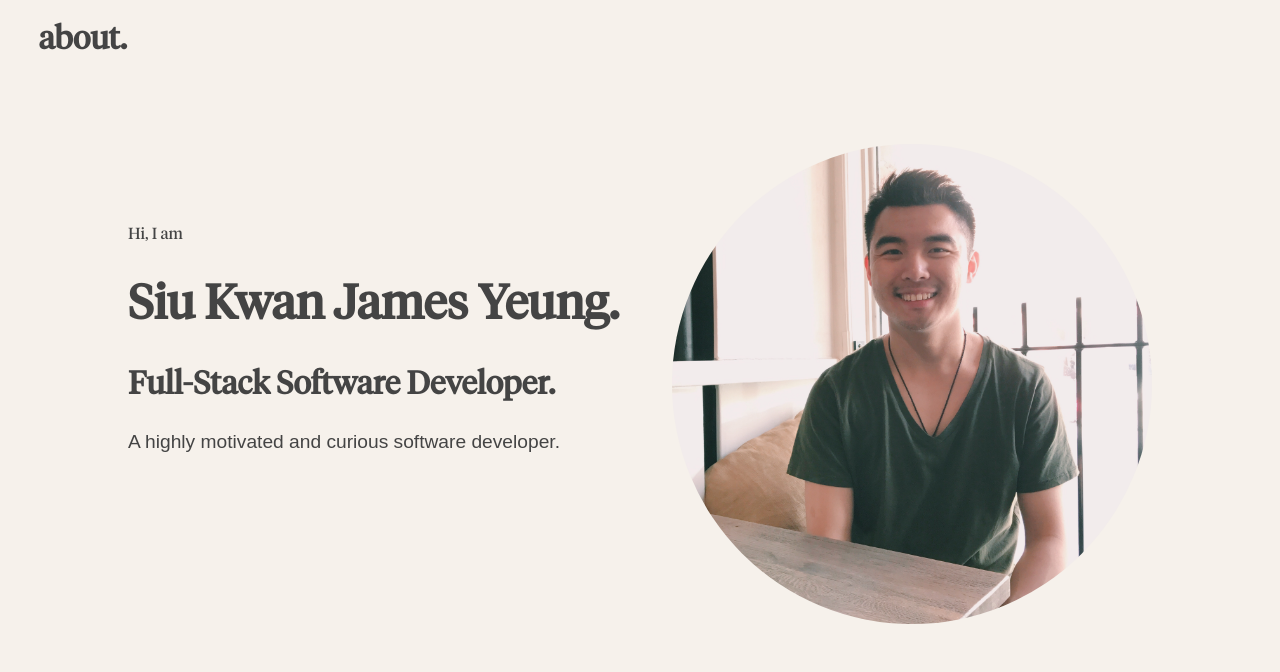
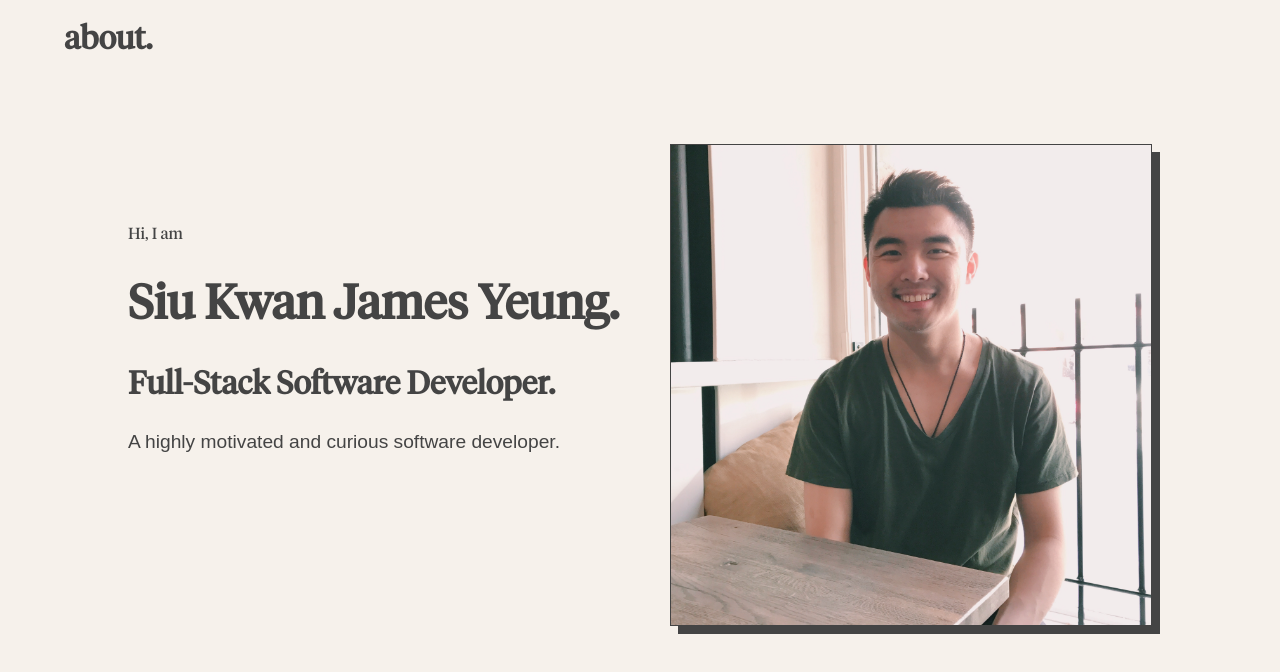
Before and after one commit to OneInfiniteLoops/Portfolio, a React (Create React App) app: page / in a window 1280 px wide. Shown: the top 672 px of the page. Built offline with nearby package versions, Linux system fonts and the light colour scheme.

Commit message:
Makes minor styling changes to NavBar and ProfileImage, Removes unused styling

```diff
--- a/src/App.css
+++ b/src/App.css
@@ -16,25 +16,26 @@
 .NavBar {
   font-family: "Tiempos Headline";
   text-align: left;
-  padding-left: 3%;
+  padding-left: 5%;
+  background-color: #f6f1eb;
   color: #444;
 }
 
 .Introduction {
   font-family: "Tiempos Headline";
   color: #444;
-  /* border: #444 1px solid; */
   padding: 10%;
 }
 
 .ProfileImage img {
   width: 30rem;
   height: 30rem;
-  border-radius: 100%;
   object-fit: cover;
   position: absolute;
   top: 18%;
   right: 10%;
+  border: #444 solid 1px;
+  box-shadow: 8px 8px #444;
 }
 
 .Introduction p {
@@ -51,8 +52,6 @@
 
 .Introduction h3 {
   font-family: Arial, Helvetica, sans-serif;
-  /* margin-top: 1rem; */
-  /* padding-right: 50%; */
   font-size: 1.2rem;
   font-weight: normal;
 }
```
